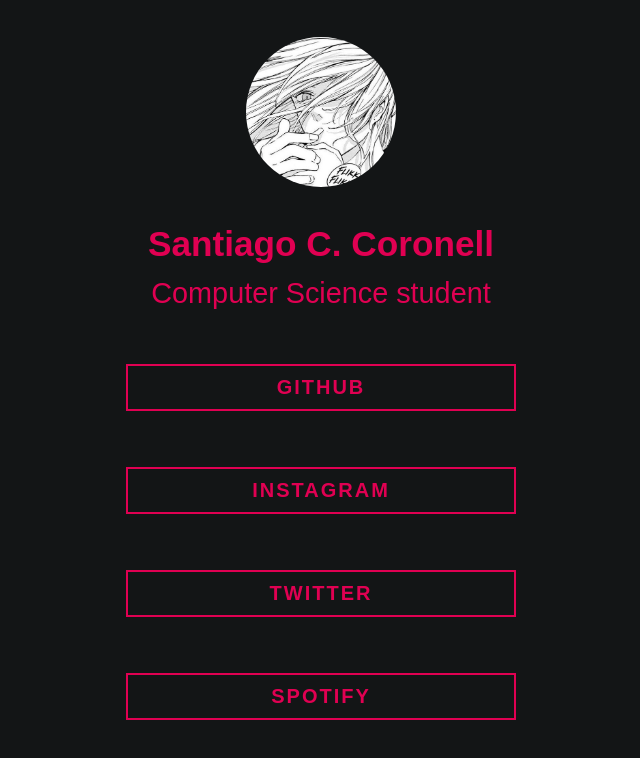
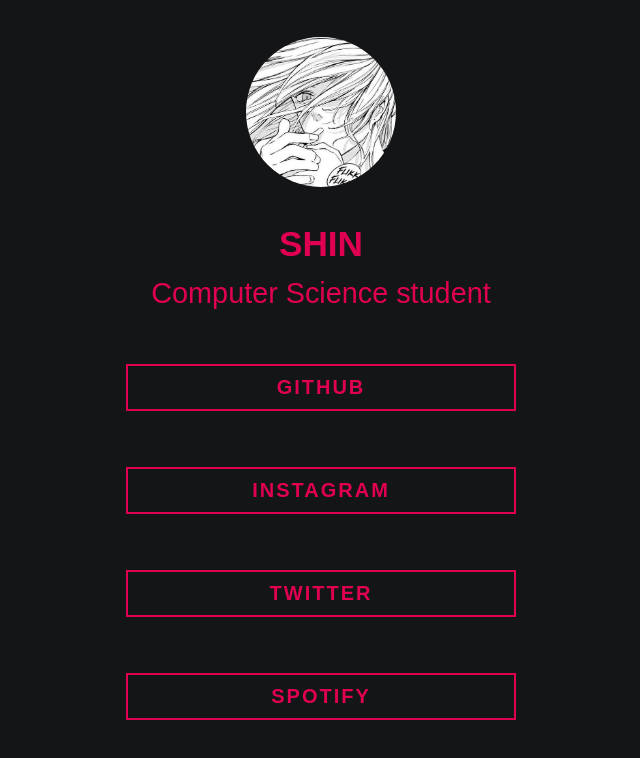
Before and after one commit to scoronell/socials, a plain HTML site: page index.html in a window 1280 px wide. Shown: the whole page, without its empty margins (319-959 px from the left). Drawn offline with Linux system fonts and the light colour scheme.

Commit message:
Update index.html

```diff
--- a/index.html
+++ b/index.html
@@ -11,7 +11,7 @@
     <div class="container">
       <!-- Logo -->
       <img class="logo" src="./Images/logo_1.jpeg"  alt="artwork by: Yuto Suzuki"/>
-      <h2>Santiago C. Coronell</h2>
+      <h2>SHIN</h2>
 
       <div class="description">
         <p>Computer Science student</p>
```
